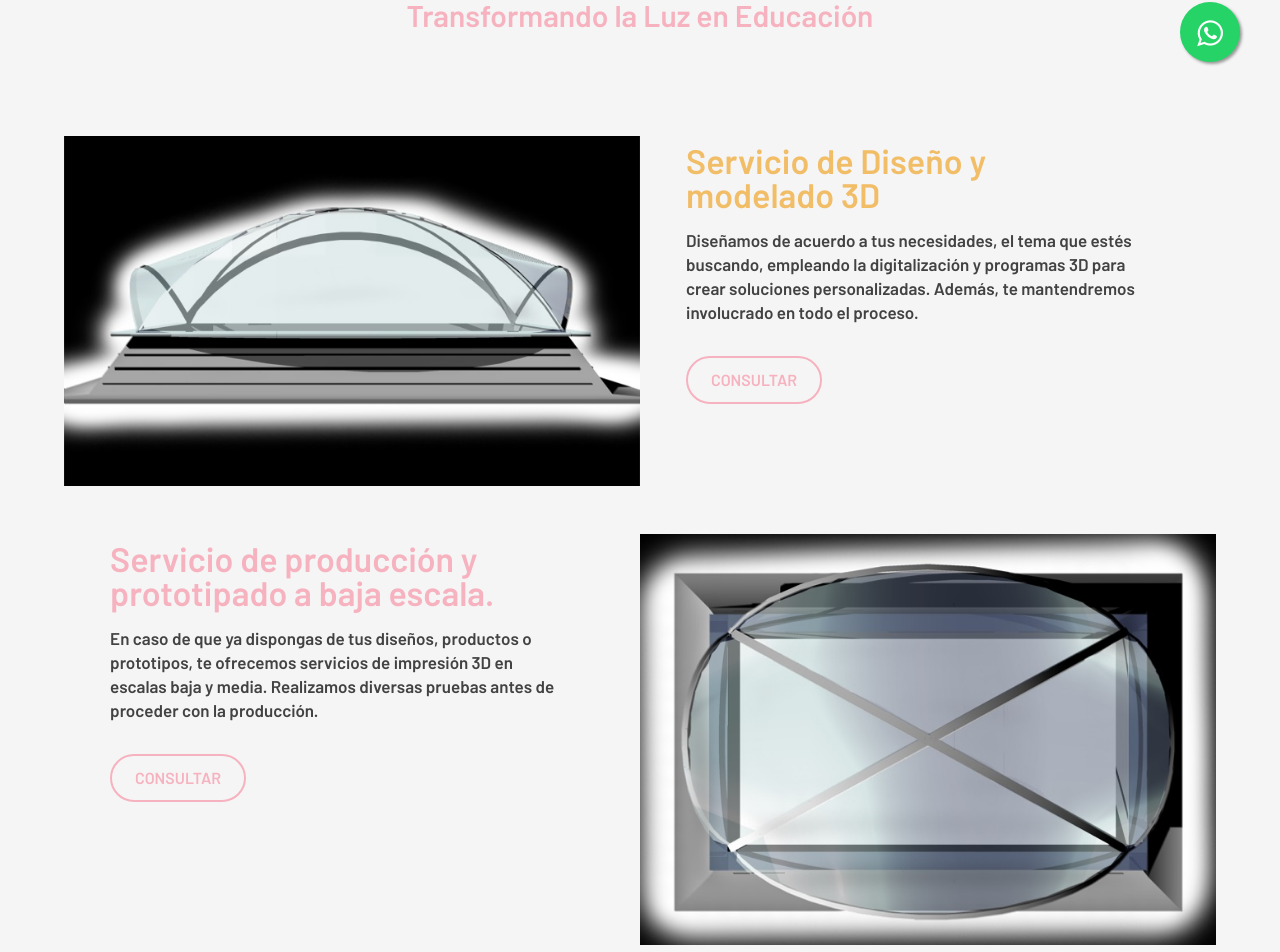
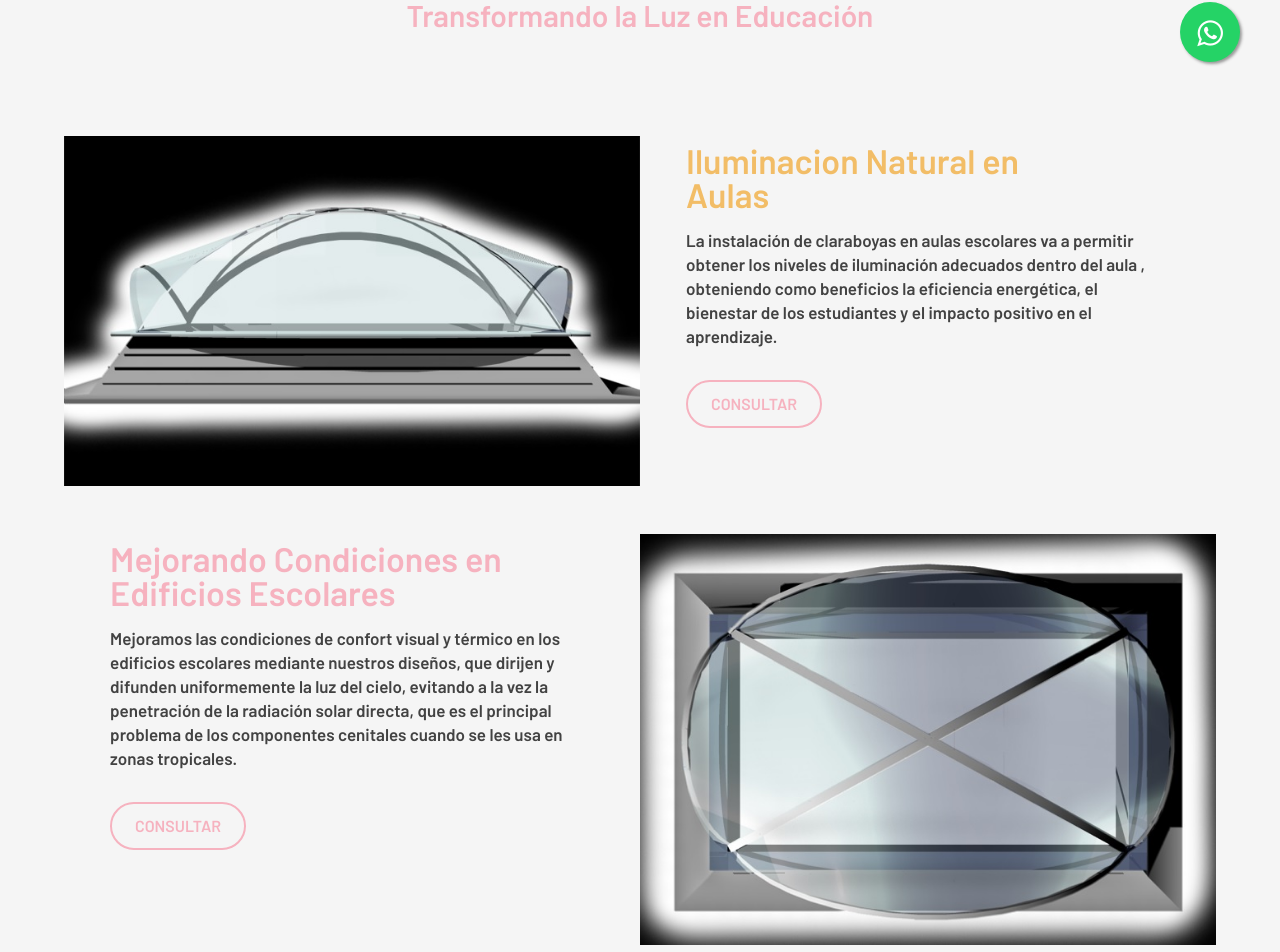
Before and after one commit to aliriodi/claraboya, a React (Create React App) app: page / in a window 1280 px wide. Shown: the part 698-1650 px from the top of the page. Built offline with nearby package versions, Linux system fonts and the light colour scheme.

Commit message:
cargando imagenes

```diff
--- a/src/mocks/home_mock.js
+++ b/src/mocks/home_mock.js
@@ -9,13 +9,13 @@ import homec4 from "../assets/claraboya/Escuela1.png"
 
 export const home_mock = [
     {
-        titulo: "Servicio de Diseño y modelado 3D",
-        texto: "Diseñamos de acuerdo a tus necesidades, el tema que estés buscando, empleando la digitalización y programas 3D para crear soluciones personalizadas. Además, te mantendremos involucrado en todo el proceso.",
+        titulo: "Iluminacion Natural en Aulas",
+        texto: "La instalación de claraboyas  en aulas escolares  va a permitir obtener los niveles de iluminación adecuados dentro del aula , obteniendo como beneficios la eficiencia energética, el bienestar de los estudiantes y el impacto positivo en el aprendizaje.",
         img: homec2
     },
     {
-        titulo: "Servicio de producción y prototipado  a baja escala.",
-        texto: "En caso de que ya dispongas de tus diseños, productos o prototipos, te ofrecemos servicios de impresión 3D en escalas baja y media. Realizamos diversas pruebas antes de proceder con la producción.",
+        titulo: "Mejorando Condiciones en Edificios Escolares",
+        texto: "Mejoramos las condiciones de confort visual y térmico en los edificios escolares mediante nuestros diseños, que dirijen y difunden uniformemente la luz del cielo, evitando a la vez la penetración de la radiación solar directa, que es el principal problema de los componentes cenitales cuando se les usa en zonas tropicales.",
         img: homec3
     },
     {
```
